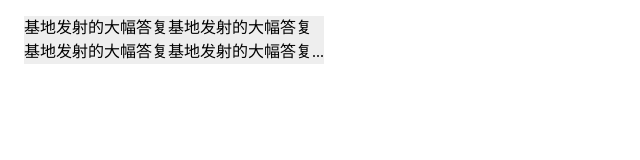
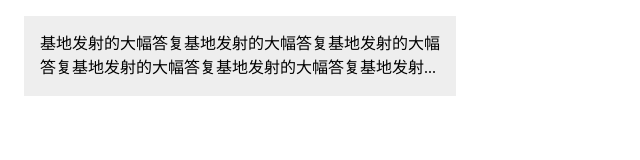
Before and after one commit to Lucilles/plugs, a plain HTML site: page textOverflow.html in a window 1280 px wide. Shown: the whole page, without its empty margins (0-640 px from the left). Drawn offline with nearby package versions, Linux system fonts and the light colour scheme.

Commit message:
调整样式

```diff
--- a/textOverflow.html
+++ b/textOverflow.html
@@ -2,7 +2,7 @@
 <html xmlns="http://www.w3.org/1999/xhtml">
 <head>
     <title></title>
-    <script src="jquery1.11.js" type="text/javascript"></script>
+    <script src="jquery.min.js" type="text/javascript"></script>
     <script type="text/javascript">
     $(function () {
         $(".container").each(function (i) {
@@ -17,10 +17,11 @@
     <style>
         .container
         {
-            width: 300px;
+            width: 400px;
             background: #EEE;
             height: 3em;
             margin: 1em;
+            padding: 1em;
         }
         .container p
         {
@@ -32,7 +33,7 @@
 <body>
     <div class="container">
         <p>
-           基地发射的大幅答复基地发射的大幅答复基地发射的大幅答复基地发射的大幅答复基地发射的大幅答复基地发射的大幅答复基地发射的大幅答复基地发射的大幅答复基地发射的大幅答复基地发射的大幅答复基地发射的大幅答复基地发射的大幅答复基地发射的大幅答复基地发射的大幅答复基地发射的大幅答复</p>
+           基地发射的大幅答复基地发射的大幅答复基地发射的大幅答复基地发射的大幅答复基地发射的大幅答复基地发射的大幅答复基地发射的大幅答复基地发射的大幅答复基地发射的大幅答复基地发射的大幅答复基地发射的大幅答复基地发射的大幅答复基地发射的大幅答复基地发射的大幅答复基地发射的大幅答复基地发射的大幅答复基地发射的大幅答复基地发射的大幅答复基地发射的大幅答复基地发射的大幅答复基地发射的大幅答复基地发射的大幅答复基地发射的大幅答复基地发射的大幅答复基地发射的大幅答复基地发射的大幅答复基地发射的大幅答复基地发射的大幅答复基地发射的大幅答复基地发射的大幅答复</p>
     </div>
 </body>
 </html>
```
